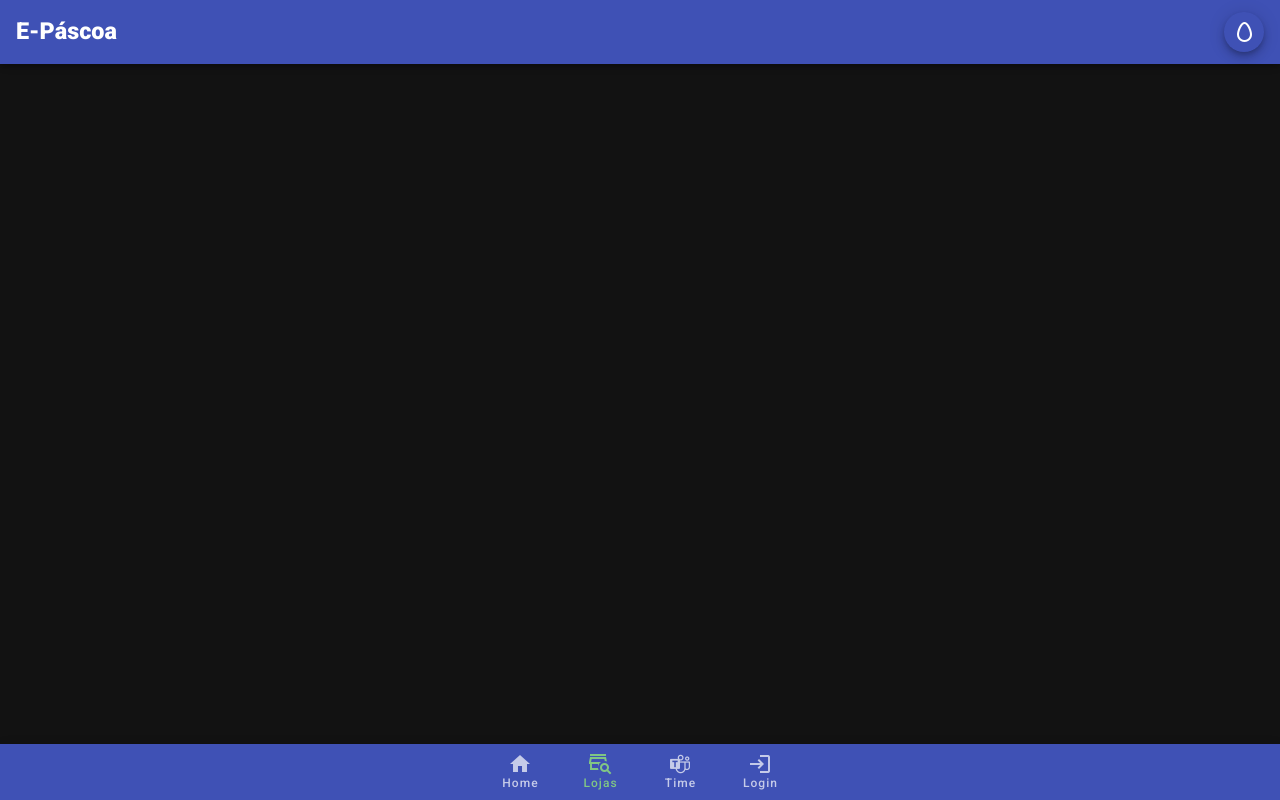
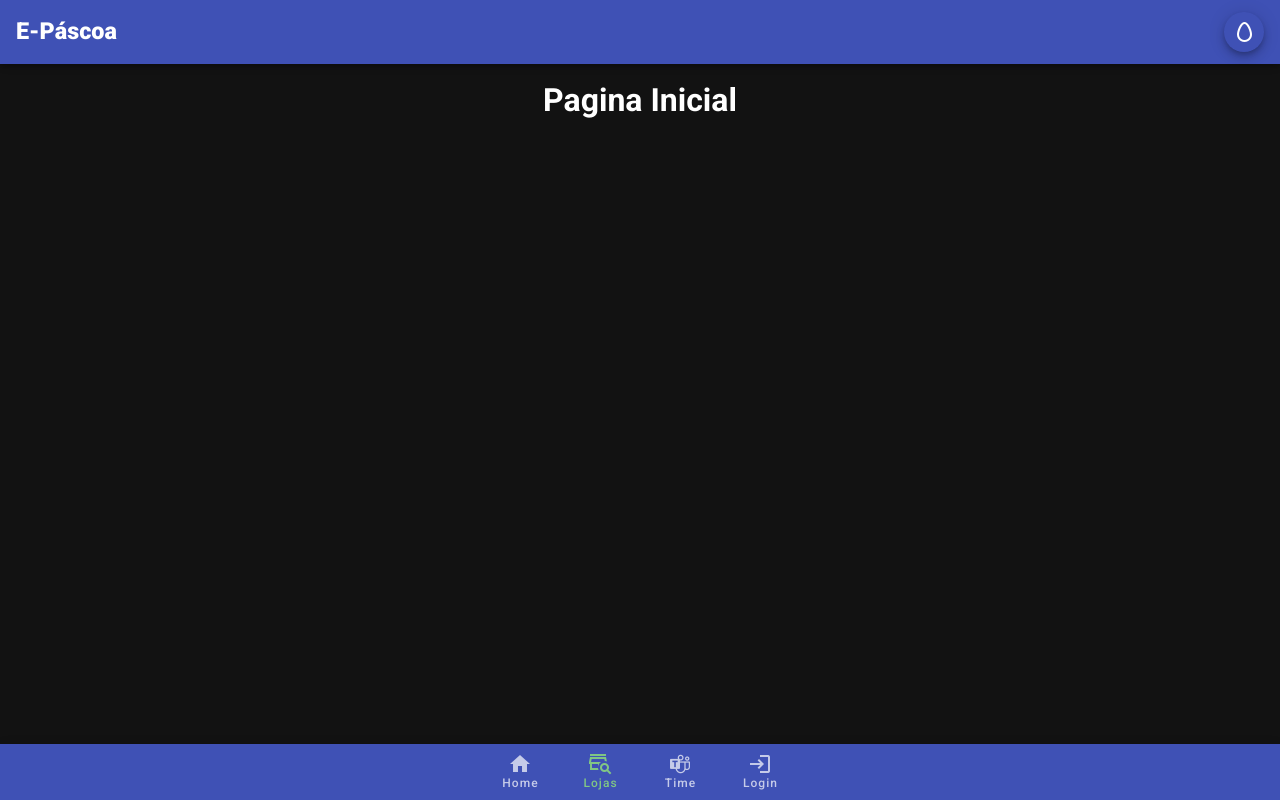
Before and after one commit to tanurematheus/ProjetoTime17, a Vue app: page / in a window 1280 px wide. Built offline with nearby package versions, Linux system fonts and the light colour scheme.

Commit message:
add v-main to App.vue

```diff
--- a/src/App.vue
+++ b/src/App.vue
@@ -1,7 +1,9 @@
 <template>
   <v-app>
     <AppTopBar />
-    <router-view />
+    <v-main>
+      <router-view />
+    </v-main>
     <BottomBar />
   </v-app>
 </template>
```
